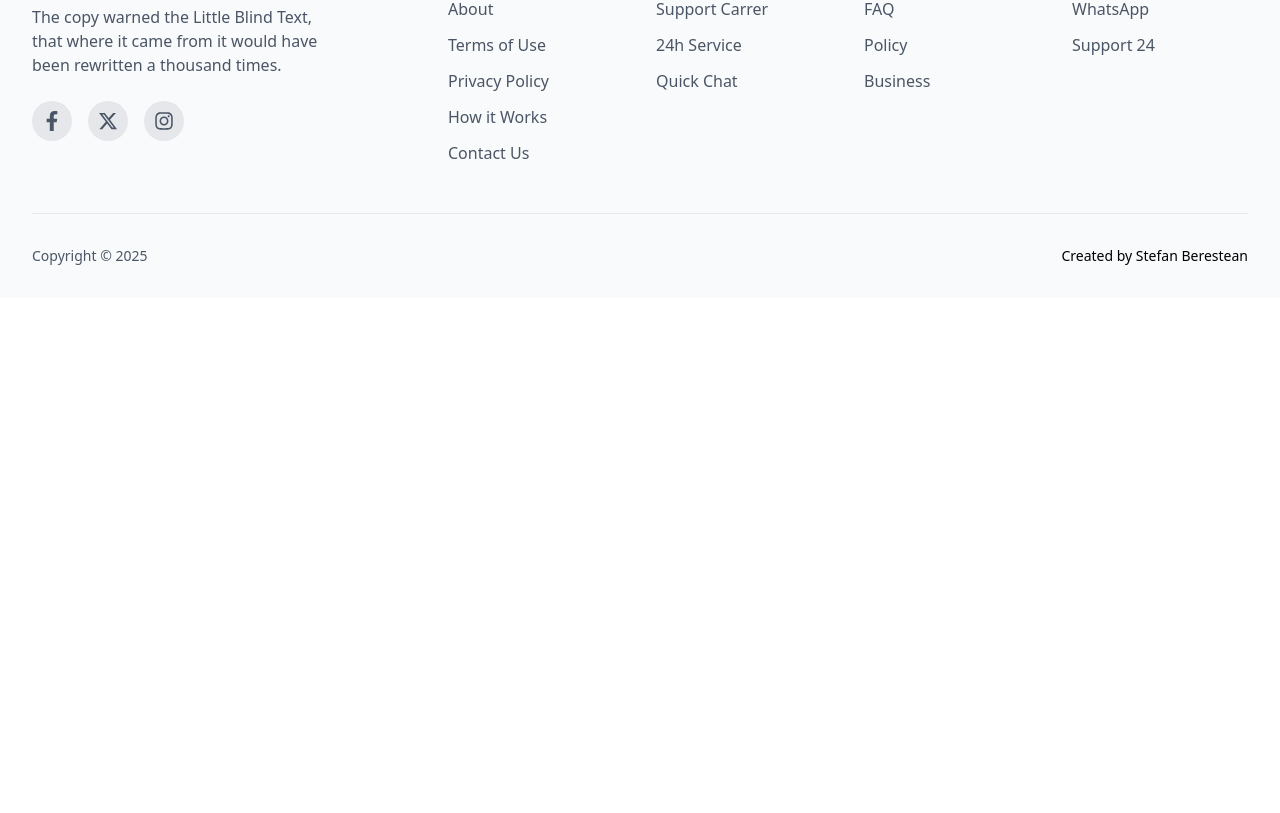
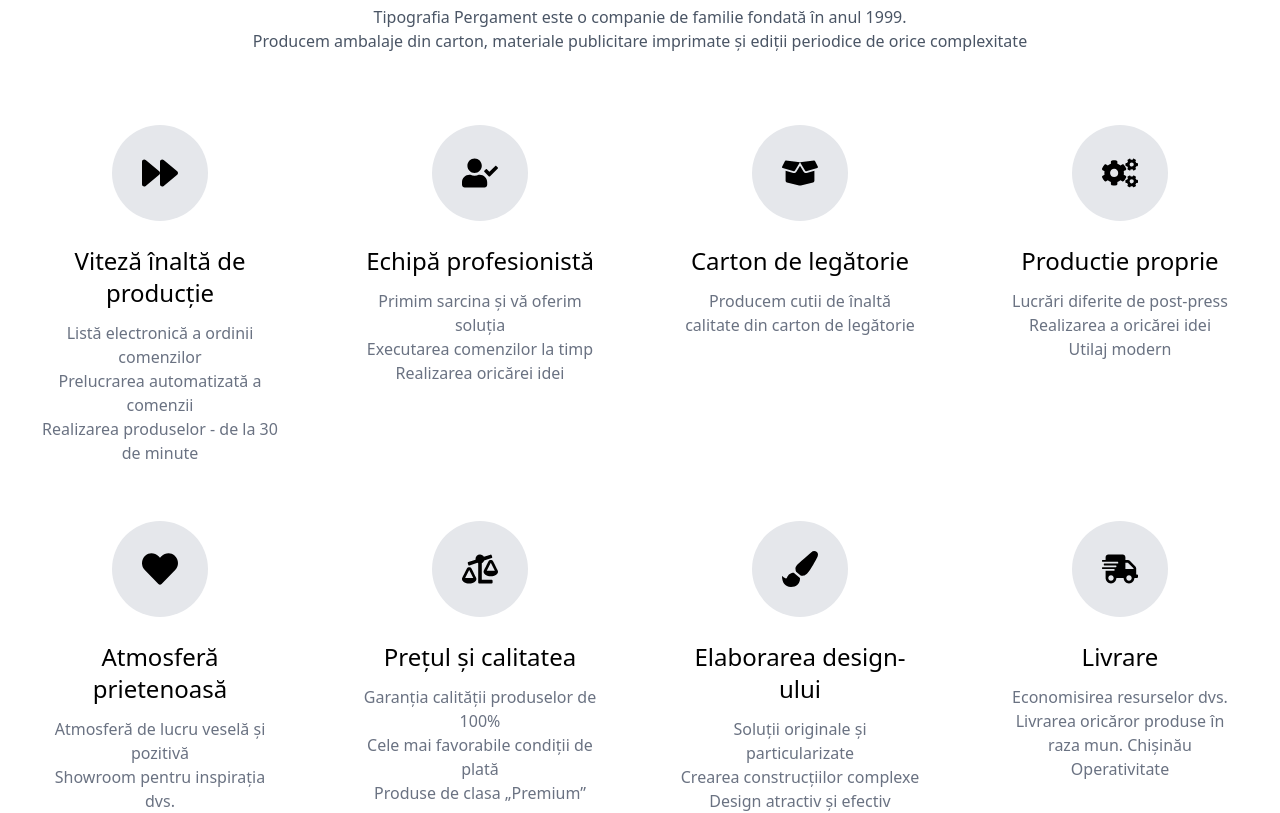
Before and after one commit to nafets2002stefan/PrintingWebsite, a React (Vite) app: page / in a window 1280 px wide. Shown: the part 1160-1973 px from the top of the page. Before the commit the page ends 1458 px from the top, so only its background shows below. Built offline with nearby package versions, Linux system fonts and the light colour scheme.

Commit message:
Adding features section

```diff
--- a/src/App.jsx
+++ b/src/App.jsx
@@ -3,16 +3,18 @@
 import Hero from './components/Hero'
 import Navbar from './components/Navbar'
 import Footer from './components/Footer'
+import FeaturesSection from './components/FeaturesSection'
 
 function App() {
 
   return (
-    <main className='relative min-h-screen overflow--x-hidden'>
+    <main className='relative min-h-screen overflow-x-hidden'>
       <div className='absolute -top-28 -left-28 w-[500px] h-[500px] bg-gradient-to-tr from-indigo-500/20 to-pink-500/20 rounded-full blur-[80px] -z-10'></div>
       <div className='overflow-hidden'>
         <Navbar/>
         <Hero/>
         <CompanyLogo/>
+        <FeaturesSection/>
         <Footer/>
       </div>
     </main>
--- /dev/null
+++ b/src/components/FeaturesSection.jsx
@@ -0,0 +1,99 @@
+import React from 'react'
+import { FaForward,FaUserCheck, FaBoxOpen, FaCogs, FaHeart, FaBalanceScaleLeft, FaPaintBrush , FaShippingFast } from "react-icons/fa";
+
+const features = [
+    {
+      icon: <FaForward/>,
+      title: "Viteză înaltă de producție",
+      description: (
+        <>
+        Listă electronică a ordinii comenzilor <br/> Prelucrarea automatizată a comenzii <br/> Realizarea produselor - de la 30 de minute
+        </>)
+    },
+    {
+      icon: <FaUserCheck/>,
+      title: "Echipă profesionistă",
+      description: (
+        <>
+        Primim sarcina și vă oferim soluția <br/> Executarea comenzilor la timp <br/> Realizarea oricărei idei
+        </>)
+    },
+    {
+      icon: <FaBoxOpen/>,
+      title: "Carton de legătorie",
+      description: (
+        <>
+        Producem cutii de înaltă calitate din carton de legătorie
+        </>)
+    },
+    {
+      icon: <FaCogs/>,
+      title: "Productie proprie",
+      description: (
+        <>
+        Lucrări diferite de post-press <br/> Realizarea a oricărei idei <br/> Utilaj modern
+        </>)
+    },
+    {
+      icon: <FaHeart/>,
+      title: "Atmosferă prietenoasă",
+      description: (
+        <>
+        Atmosferă de lucru veselă și pozitivă <br/> Showroom pentru inspirația dvs. <br/> Pisica preferată Monya
+        </>)
+      },
+    {
+      icon: <FaBalanceScaleLeft/>,
+      title: "Prețul și calitatea",
+      description: (
+        <>
+        Garanția calității produselor de 100% <br/> Cele mai favorabile condiții de plată <br/> Produse de clasa „Premium”
+        </>)
+    },
+    {
+      icon: <FaPaintBrush/>,
+      title: "Elaborarea design-ului",
+      description: (
+        <>
+        Soluții originale și particularizate <br/> Crearea construcțiilor complexe <br/> Design atractiv și efectiv
+        </>)
+      },
+      {
+      icon: <FaShippingFast/>,
+      title: "Livrare",
+      description: (
+        <>
+        Economisirea resurselor dvs.<br/> Livrarea oricăror produse în raza mun. Chișinău <br/> Operativitate
+        </>)
+      }
+  ]
+
+
+const FeaturesSection = () => {
+  return (
+    <section className='max-w-7xl mx-auto px-4 py-16'>
+        {/* Heading Texts */}
+        <div className='text-center mb-12'>
+            <h2 className='text-3xl font-bold mb-4'>TIPOGRAFIA PERFECTĂ</h2>
+            <p className='text-l text-gray-600'>Tipografia Pergament este o companie de familie fondată în anul 1999.</p>
+            <p className='text-l text-gray-600'>Producem ambalaje din carton, materiale publicitare imprimate și ediții periodice de orice complexitate</p>
+        </div>
+
+        {/* Features boxs */}
+        <div className='grid grid-cols-1 md:grid-cols-4 gap-8'>
+            {features.map((feature, index) => (
+                <div key={index} className='flex flex-col items-center p-6 pb-0 text-center'>
+                    <div className='w-24 h-24 rounded-full mb-6 flex items-center justify-center bg-gray-200 hover:bg-blue-600 hover:text-white transition-all duration-200'>
+                        <div className='text-4xl'>{feature.icon}</div>
+                    </div>
+                    <h3 className='text-2xl font-medium mb-3'>{feature.title}</h3>
+                    <p className='text-gray-500 text-center'>{feature.description}</p>
+                </div>
+            ))}
+        </div>
+
+    </section>
+  )
+}
+
+export default FeaturesSection
--- a/src/components/Footer.jsx
+++ b/src/components/Footer.jsx
@@ -1,5 +1,4 @@
 import React from 'react'
-import { BiCategory } from 'react-icons/bi';
 import { FaFacebookF, FaInstagram } from 'react-icons/fa';
 import { FaXTwitter } from 'react-icons/fa6';
 
```
